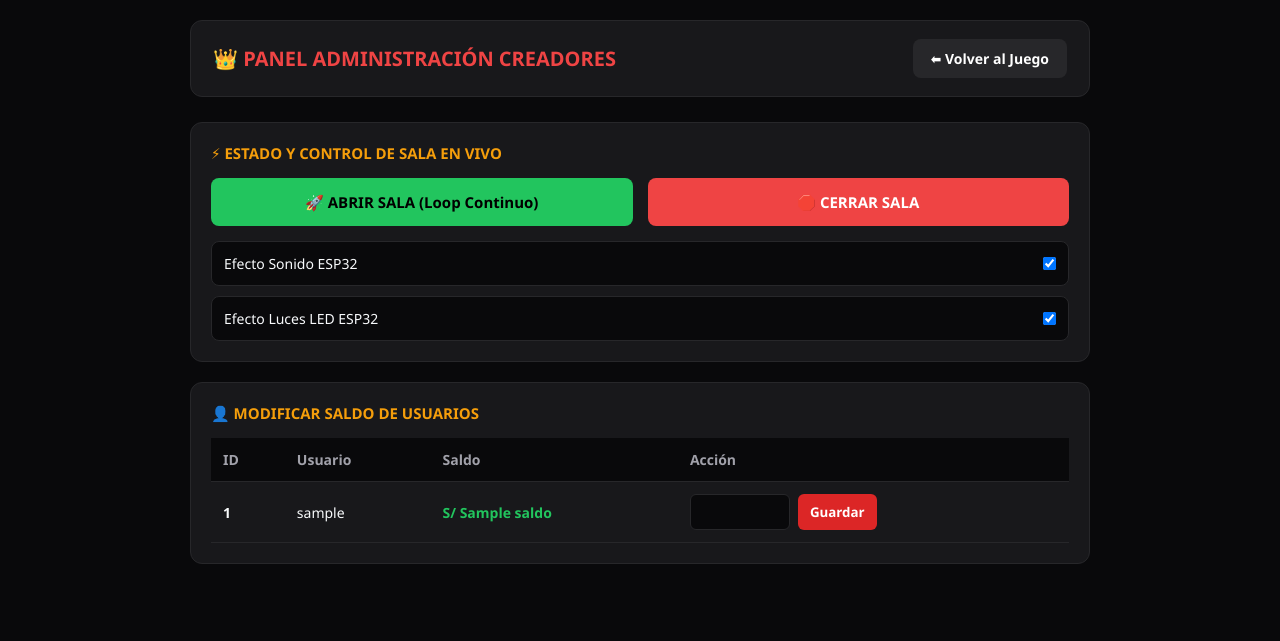
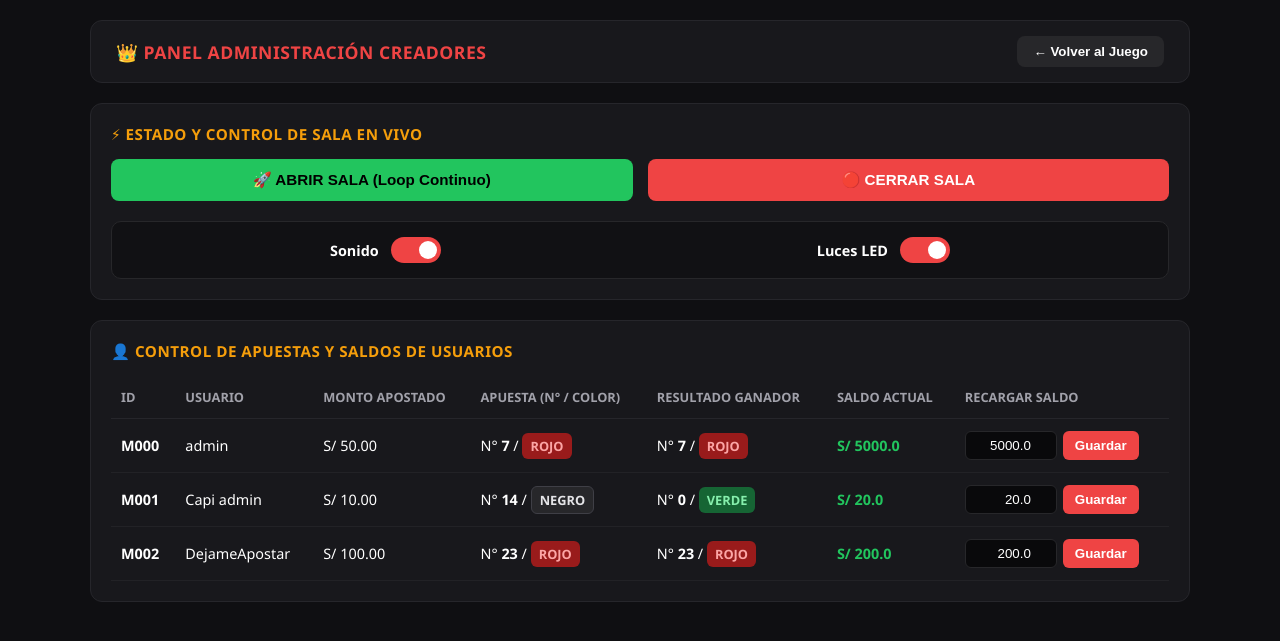
Before and after one commit to milagritoscruz04-sudo/mecatroapuestas, a Flask app: page /admin in a window 1280 px wide. Shown: the top 641 px of the page. Run offline with Flask 3, Linux system fonts and the light colour scheme; a user stored in the database is signed in; tables that the repository leaves empty hold one stand-in row (values such as "Sample post"); a database or web service that is not in the repository returns one stand-in record (values such as "Sample title"); some libraries are stand-ins or nearby versions.

Commit message:
Mas cambios

```diff
--- a/templates/admin.html
+++ b/templates/admin.html
@@ -3,134 +3,364 @@
 <head>
   <meta charset="UTF-8">
   <meta name="viewport" content="width=device-width, initial-scale=1.0">
-    <title>Panel de Administración - MECATROAPUESTAS</title>
+  <title>Panel de Administración</title>
   <style>
-        * { box-sizing: border-box; margin: 0; padding: 0; font-family: 'Segoe UI', Tahoma, Geneva, Verdana, sans-serif; }
-        body { background: #09090b; color: #f8fafc; padding: 20px; }
+    /* Estilos Generales Dark Theme */
+    :root {
+      --bg-dark: #0f0f12;
+      --card-bg: #18181c;
+      --card-border: #26262b;
+      --accent-red: #ef4444;
+      --accent-green: #22c55e;
+      --text-main: #ffffff;
+      --text-muted: #a1a1aa;
+    }
 
-        .container { max-width: 900px; margin: 0 auto; }
-        .header { display: flex; justify-content: space-between; align-items: center; margin-bottom: 25px; background: #18181b; padding: 18px 22px; border-radius: 12px; border: 1px solid #27272a; }
-        h1 { color: #ef4444; font-size: 20px; }
+    body {
+      background-color: var(--bg-dark);
+      color: var(--text-main);
+      font-family: 'Segoe UI', Tahoma, Geneva, Verdana, sans-serif;
+      margin: 0;
+      padding: 20px;
+    }
 
-        .card { background: #18181b; border: 1px solid #27272a; border-radius: 12px; padding: 20px; margin-bottom: 20px; }
-        .card-title { font-size: 15px; font-weight: bold; color: #f59e0b; margin-bottom: 15px; }
+    .admin-container {
+      max-width: 1100px;
+      margin: 0 auto;
+      display: flex;
+      flex-direction: column;
+      gap: 20px;
+    }
 
-        .controls-grid { display: grid; grid-template-columns: 1fr 1fr; gap: 15px; }
-        .btn-control { width: 100%; padding: 14px; border: none; border-radius: 8px; font-weight: bold; cursor: pointer; transition: 0.2s; font-size: 15px; }
-        .btn-open { background: #22c55e; color: black; }
-        .btn-close { background: #ef4444; color: white; }
+    /* Encabezado */
+    .header-panel {
+      display: flex;
+      justify-content: space-between;
+      align-items: center;
+      background: var(--card-bg);
+      padding: 15px 25px;
+      border-radius: 12px;
+      border: 1px solid var(--card-border);
+    }
 
-        .toggle-box { display: flex; justify-content: space-between; align-items: center; padding: 12px; background: #09090b; border-radius: 8px; border: 1px solid #27272a; margin-top: 10px; font-size: 14px; }
+    .header-title {
+      font-weight: 800;
+      color: #ef4444;
+      letter-spacing: 0.5px;
+      font-size: 1.1rem;
+      display: flex;
+      align-items: center;
+      gap: 10px;
+    }
 
-        #toast-container { position: fixed; top: 20px; right: 20px; z-index: 9999; display: flex; flex-direction: column; gap: 10px; }
-        .toast { background: #18181b; color: white; padding: 14px 20px; border-radius: 10px; border-left: 5px solid #22c55e; box-shadow: 0 5px 15px rgba(0,0,0,0.5); font-size: 14px; font-weight: 600; opacity: 0; transform: translateY(-10px); transition: all 0.3s ease; }
-        .toast.show { opacity: 1; transform: translateY(0); }
+    .btn-back {
+      background: #27272a;
+      color: #fff;
+      border: none;
+      padding: 8px 16px;
+      border-radius: 8px;
+      font-weight: 600;
+      cursor: pointer;
+      transition: background 0.2s;
+    }
 
-        table { width: 100%; border-collapse: collapse; margin-top: 10px; }
-        th, td { padding: 12px; text-align: left; border-bottom: 1px solid #27272a; font-size: 14px; }
-        th { color: #a1a1aa; background: #09090b; }
+    .btn-back:hover {
+      background: #3f3f46;
+    }
 
-        input[type="number"] { padding: 8px; background: #09090b; border: 1px solid #27272a; border-radius: 6px; color: white; width: 100px; }
-        .btn-save { padding: 8px 12px; background: #dc2626; border: none; border-radius: 6px; color: white; font-weight: bold; cursor: pointer; }
-        .btn-back { display: inline-block; padding: 10px 18px; background: #27272a; color: white; text-decoration: none; border-radius: 8px; font-weight: bold; font-size: 14px; }
+    /* Bloques Principales */
+    .section-card {
+      background: var(--card-bg);
+      border: 1px solid var(--card-border);
+      border-radius: 12px;
+      padding: 20px;
+    }
+
+    .section-title {
+      color: #f59e0b;
+      font-size: 0.95rem;
+      font-weight: 700;
+      margin-bottom: 15px;
+      text-transform: uppercase;
+      letter-spacing: 0.5px;
+    }
+
+    /* Botones de Control de Sala */
+    .room-controls {
+      display: grid;
+      grid-template-columns: 1fr 1fr;
+      gap: 15px;
+      margin-bottom: 20px;
+    }
+
+    .btn-room {
+      padding: 12px;
+      border-radius: 8px;
+      border: none;
+      font-weight: 700;
+      font-size: 0.95rem;
+      cursor: pointer;
+    }
+
+    .btn-open {
+      background: var(--accent-green);
+      color: #000;
+    }
+
+    .btn-close {
+      background: var(--accent-red);
+      color: #fff;
+    }
+
+    /* Efectos Ruleta (Toggles estilo Imagen 2) */
+    .effects-container {
+      background: #111114;
+      border: 1px solid #27272a;
+      border-radius: 10px;
+      padding: 15px 30px;
+      display: flex;
+      justify-content: space-around;
+      align-items: center;
+    }
+
+    .toggle-group {
+      display: flex;
+      align-items: center;
+      gap: 12px;
+    }
+
+    .toggle-label {
+      font-weight: 600;
+      font-size: 0.9rem;
+    }
+
+    /* Switch Styling */
+    .switch {
+      position: relative;
+      display: inline-block;
+      width: 50px;
+      height: 26px;
+    }
+
+    .switch input {
+      opacity: 0;
+      width: 0;
+      height: 0;
+    }
+
+    .slider {
+      position: absolute;
+      cursor: pointer;
+      top: 0; left: 0; right: 0; bottom: 0;
+      background-color: #3f3f46;
+      transition: .3s;
+      border-radius: 34px;
+    }
+
+    .slider:before {
+      position: absolute;
+      content: "";
+      height: 18px;
+      width: 18px;
+      left: 4px;
+      bottom: 4px;
+      background-color: white;
+      transition: .3s;
+      border-radius: 50%;
+    }
+
+    input:checked + .slider {
+      background-color: var(--accent-red);
+    }
+
+    input:checked + .slider:before {
+      transform: translateX(24px);
+    }
+
+    /* Tabla de Apuestas y Usuarios */
+    .table-responsive {
+      overflow-x: auto;
+    }
+
+    table {
+      width: 100%;
+      border-collapse: collapse;
+      text-align: left;
+    }
+
+    th {
+      color: var(--text-muted);
+      font-size: 0.8rem;
+      text-transform: uppercase;
+      padding: 12px 10px;
+      border-bottom: 1px solid var(--card-border);
+    }
+
+    td {
+      padding: 12px 10px;
+      border-bottom: 1px solid #222226;
+      font-size: 0.9rem;
+    }
+
+    .balance-text {
+      color: var(--accent-green);
+      font-weight: bold;
+    }
+
+    /* Badges de Colores y Apuestas */
+    .badge {
+      padding: 4px 8px;
+      border-radius: 6px;
+      font-weight: 700;
+      font-size: 0.8rem;
+      display: inline-block;
+    }
+
+    .badge-red { background: #991b1b; color: #fca5a5; }
+    .badge-black { background: #27272a; color: #e4e4e7; border: 1px solid #3f3f46; }
+    .badge-green { background: #166534; color: #86efac; }
+
+    /* Inputs de Recarga */
+    .reload-box {
+      display: flex;
+      gap: 6px;
+    }
+
+    .input-amount {
+      background: #09090b;
+      border: 1px solid #27272a;
+      color: #fff;
+      padding: 6px 10px;
+      border-radius: 6px;
+      width: 70px;
+      text-align: right;
+    }
+
+    .btn-save {
+      background: var(--accent-red);
+      color: #fff;
+      border: none;
+      padding: 6px 12px;
+      border-radius: 6px;
+      font-weight: bold;
+      cursor: pointer;
+    }
+
+    .btn-save:hover {
+      opacity: 0.9;
+    }
   </style>
 </head>
 <body>
-    <div id="toast-container"></div>
 
-    <div class="container">
-        <div class="header">
-            <h1>👑 PANEL ADMINISTRACIÓN CREADORES</h1>
-            <a href="/" class="btn-back">⬅ Volver al Juego</a>
+<div class="admin-container">
+
+  <!-- Header -->
+  <div class="header-panel">
+    <div class="header-title">👑 PANEL ADMINISTRACIÓN CREADORES</div>
+    <button class="btn-back">← Volver al Juego</button>
   </div>
 
-        <div class="card">
-            <div class="card-title">⚡ ESTADO Y CONTROL DE SALA EN VIVO</div>
-            <div class="controls-grid">
-                <button class="btn-control btn-open" onclick="abrirSala()">🚀 ABRIR SALA (Loop Continuo)</button>
-                <button class="btn-control btn-close" onclick="cerrarSala()">🛑 CERRAR SALA</button>
+  <!-- Control de Sala y Efectos -->
+  <div class="section-card">
+    <div class="section-title">⚡ Estado y Control de Sala en Vivo</div>
+
+    <div class="room-controls">
+      <button class="btn-room btn-open">🚀 ABRIR SALA (Loop Continuo)</button>
+      <button class="btn-room btn-close">🔴 CERRAR SALA</button>
     </div>
 
-            <div style="margin-top: 15px;">
-                <div class="toggle-box">
-                    <span>Efecto Sonido ESP32</span>
-                    <input type="checkbox" id="chk_sonido" {% if sonido %}checked{% endif %} onchange="actualizarEfectos()">
+    <!-- Toggles horizontales como la imagen 2 -->
+    <div class="effects-container">
+      <div class="toggle-group">
+        <span class="toggle-label">Sonido</span>
+        <label class="switch">
+          <input type="checkbox" checked>
+          <span class="slider"></span>
+        </label>
       </div>
-                <div class="toggle-box">
-                    <span>Efecto Luces LED ESP32</span>
-                    <input type="checkbox" id="chk_luces" {% if luces %}checked{% endif %} onchange="actualizarEfectos()">
+
+      <div class="toggle-group">
+        <span class="toggle-label">Luces LED</span>
+        <label class="switch">
+          <input type="checkbox" checked>
+          <span class="slider"></span>
+        </label>
       </div>
     </div>
   </div>
 
-        <div class="card">
-            <div class="card-title">👤 MODIFICAR SALDO DE USUARIOS</div>
+  <!-- Tabla Detallada de Usuarios y Apuestas -->
+  <div class="section-card">
+    <div class="section-title">👤 Control de Apuestas y Saldos de Usuarios</div>
+
+    <div class="table-responsive">
       <table>
         <thead>
           <tr>
             <th>ID</th>
             <th>Usuario</th>
-                        <th>Saldo</th>
-                        <th>Acción</th>
+            <th>Monto Apostado</th>
+            <th>Apuesta (N° / Color)</th>
+            <th>Resultado Ganador</th>
+            <th>Saldo Actual</th>
+            <th>Recargar Saldo</th>
           </tr>
         </thead>
         <tbody>
-                    {% for u in usuarios %}
+          <!-- Usuario 1 -->
           <tr>
-                        <td><b>{{ u.id }}</b></td>
-                        <td>{{ u.username }}</td>
-                        <td style="color: #22c55e; font-weight: bold;">S/ {{ u.saldo }}</td>
+            <td><strong>M000</strong></td>
+            <td>admin</td>
+            <td>S/ 50.00</td>
+            <td>N° <strong>7</strong> / <span class="badge badge-red">ROJO</span></td>
+            <td>N° <strong>7</strong> / <span class="badge badge-red">ROJO</span></td>
+            <td class="balance-text">S/ 5000.0</td>
             <td>
-                            <form method="POST" style="display: flex; gap: 8px;">
-                                <input type="hidden" name="usuario_id" value="{{ u.id }}">
-                                <input type="number" step="1" name="nuevo_saldo" value="{{ u.saldo }}">
-                                <button type="submit" class="btn-save">Guardar</button>
-                            </form>
+              <div class="reload-box">
+                <input type="number" class="input-amount" value="5000.0">
+                <button class="btn-save">Guardar</button>
+              </div>
             </td>
           </tr>
-                    {% endfor %}
+
+          <!-- Usuario 2 -->
+          <tr>
+            <td><strong>M001</strong></td>
+            <td>Capi admin</td>
+            <td>S/ 10.00</td>
+            <td>N° <strong>14</strong> / <span class="badge badge-black">NEGRO</span></td>
+            <td>N° <strong>0</strong> / <span class="badge badge-green">VERDE</span></td>
+            <td class="balance-text">S/ 20.0</td>
+            <td>
+              <div class="reload-box">
+                <input type="number" class="input-amount" value="20.0">
+                <button class="btn-save">Guardar</button>
+              </div>
+            </td>
+          </tr>
+
+          <!-- Usuario 3 -->
+          <tr>
+            <td><strong>M002</strong></td>
+            <td>DejameApostar</td>
+            <td>S/ 100.00</td>
+            <td>N° <strong>23</strong> / <span class="badge badge-red">ROJO</span></td>
+            <td>N° <strong>23</strong> / <span class="badge badge-red">ROJO</span></td>
+            <td class="balance-text">S/ 200.0</td>
+            <td>
+              <div class="reload-box">
+                <input type="number" class="input-amount" value="200.0">
+                <button class="btn-save">Guardar</button>
+              </div>
+            </td>
+          </tr>
         </tbody>
       </table>
     </div>
   </div>
 
-    <script>
-        function showToast(mensaje) {
-            const container = document.getElementById("toast-container");
-            const toast = document.createElement("div");
-            toast.className = 'toast';
-            toast.innerText = mensaje;
-            container.appendChild(toast);
-            setTimeout(() => toast.classList.add("show"), 10);
-            setTimeout(() => {
-                toast.classList.remove("show");
-                setTimeout(() => toast.remove(), 300);
-            }, 3000);
-        }
+</div>
 
-        async function abrirSala() {
-            const res = await fetch('/admin/abrir_sala', { method: 'POST' });
-            const data = await res.json();
-            showToast(data.message);
-        }
-
-        async function cerrarSala() {
-            const res = await fetch('/admin/cerrar_sala', { method: 'POST' });
-            const data = await res.json();
-            showToast(data.message);
-        }
-
-        async function actualizarEfectos() {
-            const sonido = document.getElementById("chk_sonido").checked;
-            const luces = document.getElementById("chk_luces").checked;
-
-            await fetch('/admin/efectos', {
-                method: 'POST',
-                headers: {'Content-Type': 'application/json'},
-                body: JSON.stringify({ sonido, luces })
-            });
-            showToast("Efectos guardados");
-        }
-    </script>
 </body>
 </html>
```
Lines whose indentation alone changed are shown as unchanged.
